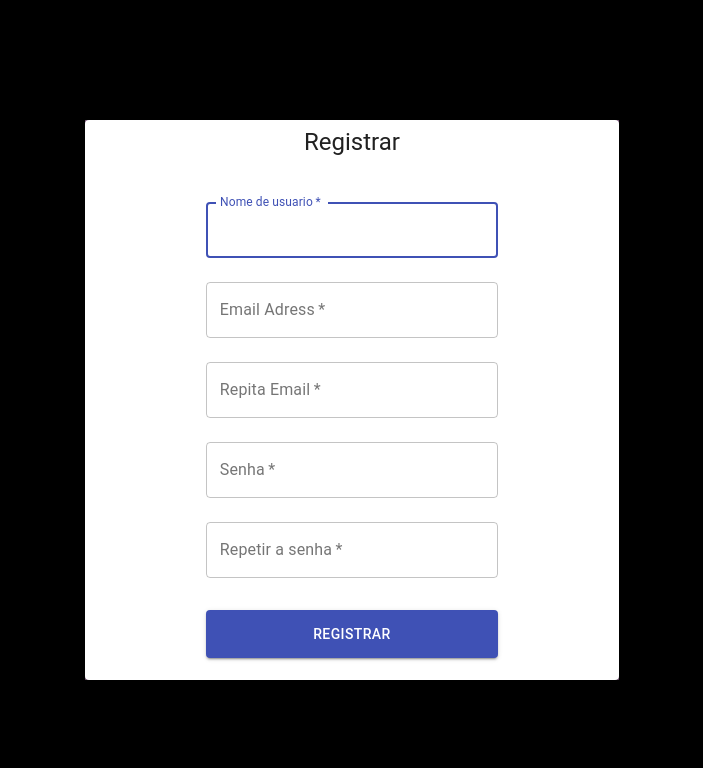
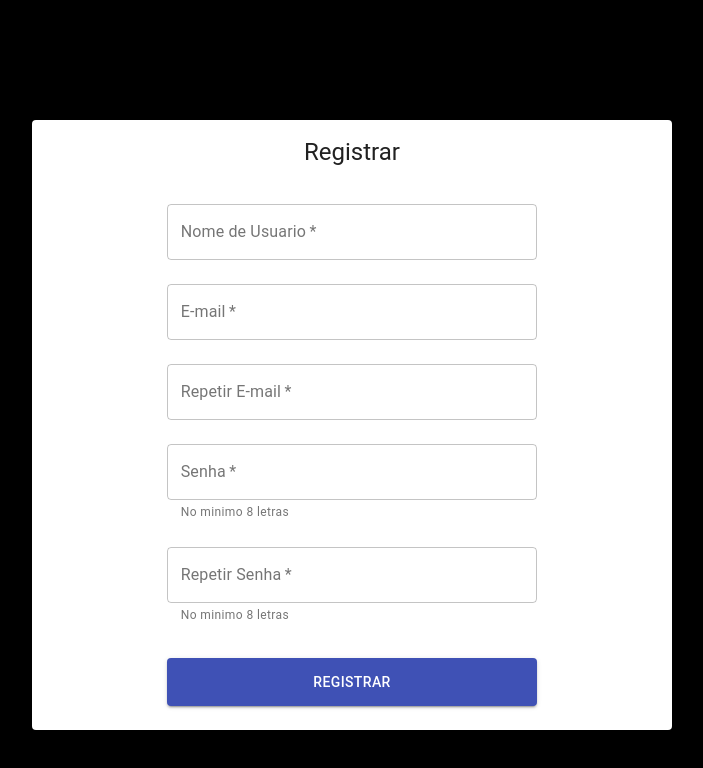
Before and after one commit to Nirayuki/deshah, a Next.js app: page /register in a window 1280 px wide. Shown: the top 768 px of the page, without its empty margins (288-991 px from the left). Built offline with nearby package versions, Linux system fonts and the light colour scheme.

Commit message:
Criando components de login e register

```diff
--- a/package.json
+++ b/package.json
@@ -11,9 +11,11 @@
     "@material-ui/core": "^4.11.3",
     "@material-ui/icons": "^4.11.2",
     "axios": "^0.21.1",
+    "material-ui-password-field": "^2.1.2",
     "next": "10.0.8",
     "react": "17.0.1",
     "react-dom": "17.0.1",
+    "react-router-dom": "^5.2.0",
     "styled-components": "^5.2.1"
   },
   "devDependencies": {
--- a/pages/register.js
+++ b/pages/register.js
@@ -11,10 +11,12 @@ export default function Register(data) {
 
     return (
         <CustomColorContainer style={{ backgroundColor: '#000' }}>
-            <Grid xs={10} sm={5} style={{backgroundColor: '#757', height: '70vh'}}>
-                <CustomPaper>
-                    <CustomRegister />
-                </CustomPaper>
+            <Grid container style={{display: 'flex', justifyContent: 'center', height: '70vh'}}>
+                <Grid item xs={11} sm={6} >
+                    <CustomPaper>
+                        <CustomRegister />
+                    </CustomPaper>
+                </Grid>
             </Grid>
         </CustomColorContainer>
     )
--- a/src/components/Container.js
+++ b/src/components/Container.js
@@ -1,9 +1,10 @@
 import React from 'react';
+import { Grid } from '@material-ui/core';
 
 export default function Container(props){
     return(
-        <div style={{display: 'flex', alignItems: 'center', justifyContent: 'center', width: '100%', ...props.style}}>
+        <Grid container style={{display: 'flex', alignItems: 'center', justifyContent: 'center', width: '100%', ...props.style}}>
             {props.children}
-        </div>
+        </Grid>
     )
 }
--- a/src/components/Register/index.js
+++ b/src/components/Register/index.js
@@ -3,103 +3,127 @@ import Button from '@material-ui/core/Button';
 import TextField from '@material-ui/core/TextField';
 import Grid from '@material-ui/core/Grid';
 import Typography from '@material-ui/core/Typography';
-import { makeStyles } from '@material-ui/core/styles';
+import { useRouter } from 'next/router';
+import { useTheme } from '@material-ui/core/styles';
+import RegisterController from '../../controllers/RegisterController';
+import Container from '../Container';
+import axios from 'axios';
 
-const useStyles = makeStyles((theme) => ({
-    paper: {
-        marginTop: theme.spacing(8),
-        display: 'flex',
-        flexDirection: 'column',
-        alignItems: 'center',
-    },
-    avatar: {
-        margin: theme.spacing(1),
-        backgroundColor: theme.palette.secondary.main,
-    },
-    form: {
-        width: '100%', // Fix IE 11 issue.
-        marginTop: theme.spacing(1),
-    },
-    submit: {
-        margin: theme.spacing(3, 0, 2),
-        height: theme.spacing(6),
-    },
-}));
+
+const inputs = [
+    { id: 0, label: "Nome de usuario", name: "usuario" },
+    { id: 1, label: "Senha", name: "senha", type: "password" },
+    { id: 2, label: "Email Adress", name: "email", type: "email" },
+]
+
+const initialValue = {
+    usuario: '',
+    senha: '',
+    email: '',
+}
 
 export default function CustomRegister() {
+    const router = useRouter();
+    const theme = useTheme();
 
-    const classes = useStyles();
+    const [formData, setFormData] = React.useState(initialValue);
+
+    console.log(formData)
+
+    const handleChange = (ev) => {
+        const { name, value } = ev.target
+
+        setFormData({ ...formData, [name]: value });
+        console.log()
+    }
+
+    function onSubmit(ev) {
+        ev.preventDefault();
+
+        axios.post('http://localhost:3001/registro', formData)
+            .then((response) => {
+                console.log(response)
+                // router.push('/', response);
+            });
+    }
 
     return (
-        <Grid xs={12} sm={7}>
+        <Container>
+            <Grid item xs={12} sm={7}>
                 <Typography component="h1" variant="h5" style={{ width: '100%', display: 'flex', justifyContent: 'center', paddingBottom: '20px' }}>
                     Registrar
             </Typography>
-            <form className={classes.form} noValidate>
+                <form style={{width: '100%', marginTop: theme.spacing(1),}} onSubmit={onSubmit}>
+                    <Grid container spacing={2}>
                         <TextField
                             variant="outlined"
                             margin="normal"
                             required
                             fullWidth
                             id="usuario"
-                    label="Nome de usuario"
+                            label="Nome de Usuario"
                             name="usuario"
-                    autoFocus
+                            onChange={handleChange}
                         />
                         <TextField
                             variant="outlined"
                             margin="normal"
                             required
                             fullWidth
+                            id="email"
+                            label="E-mail"
                             name="email"
-                    label="Email Adress"
                             type="email"
-                    id="email"
-                    autoComplete="email"
+                            onChange={handleChange}
                         />
                         <TextField
                             variant="outlined"
                             margin="normal"
                             required
                             fullWidth
+                            id="repetirEmail"
+                            label="Repetir E-mail"
                             name="repetirEmail"
-                    label="Repita Email"
                             type="email"
-                    id="repetirEmail"
-                    autoComplete="email"
+                            onChange={handleChange}
                         />
                         <TextField
                             variant="outlined"
                             margin="normal"
                             required
                             fullWidth
+                            id="senha"
+                            label="Senha"
                             name="senha"
-                    label="Senha"
                             type="password"
-                    id="senha"
-                    autoComplete="current-password"
+                            helperText="No minimo 8 letras"
+                            onChange={handleChange}
                         />
                         <TextField
                             variant="outlined"
                             margin="normal"
                             required
                             fullWidth
+                            id="repetirSenha"
+                            label="Repetir Senha"
                             name="repetirSenha"
-                    label="Repetir a senha"
                             type="password"
-                    id="repetirSenha"
-                    autoComplete="current-password"
+                            helperText="No minimo 8 letras"
+                            onChange={handleChange}
                         />
                         <Button
                             type="submit"
                             fullWidth
                             variant="contained"
                             color="primary"
-                    className={classes.submit}
+                            style={{margin: theme.spacing(3, 0, 2), height: theme.spacing(6),}}
                         >
                             Registrar
                     </Button>
+                    </Grid>
                 </form>
             </Grid>
+        </Container>
+
     )
 }
--- /dev/null
+++ b/src/controllers/RegisterController.js
@@ -0,0 +1,23 @@
+import axios from 'axios';
+import http from '../services/api';
+
+export default class RegisterController {
+
+    async index(filters) {
+        try {
+            const responses = await axios.post(
+                'http://localhost:3001/registro', {
+                    usuario: "Teste2",
+                    senha: 1234567,
+                    email: "teste@gmail.com"
+                }
+            )
+            return Promise.resolve(responses)
+        }
+        catch (err) {
+            console.log(err)
+            return Promise.reject(err)
+        }
+    }
+
+}
--- /dev/null
+++ b/src/services/api.js
@@ -0,0 +1,8 @@
+import axios from 'axios';
+
+const http = axios.create({
+  baseURL: 'http://localhost:3001'
+})
+
+
+export default http;
```
Also changed, not shown: src/controllers/HomeController.js (deleted), 1 other file (tests, documents, lock files or other folders). Lines whose indentation alone changed are shown as unchanged.
